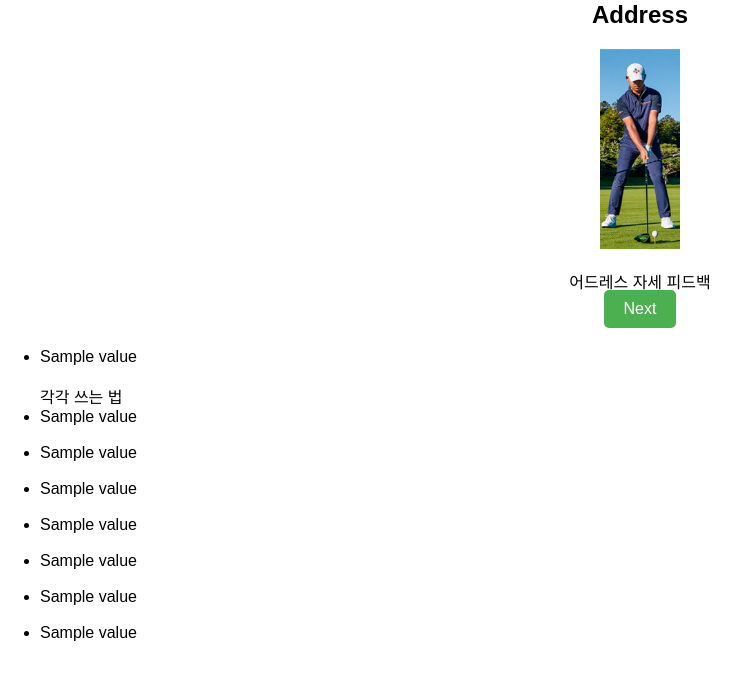
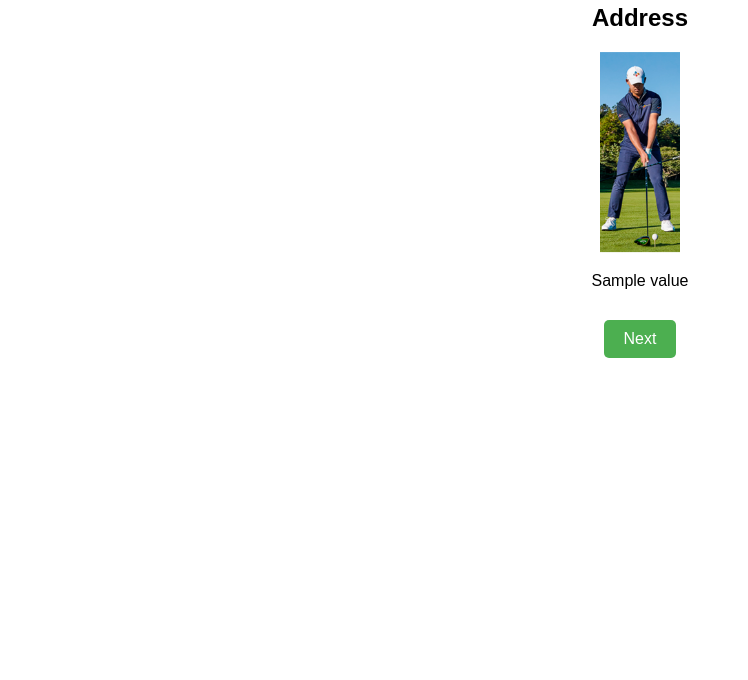
Before and after one commit to masehyun/capstone2, a Flask app: template templates/index3.html in a window 1280 px wide. Shown: the part 38-718 px from the top of the page, without its empty margins (0-748 px from the left). Run offline with Flask 3, Linux system fonts and the light colour scheme; the template is opened without the code that fills it: most values are stand-ins (such as "Sample title", 1, 10 or a date in 2020).

Commit message:
자세별 피드백 추가

```diff
--- a/templates/index3.html
+++ b/templates/index3.html
@@ -50,15 +50,28 @@
         max-height: 200px;
       }
 
+      .comment-container {
+        margin-top: 20px;
+        text-align: left;
+        max-width: 80%;
+        margin-left: auto;
+        margin-right: auto;
+        position: relative;
+        z-index: 1;
+        margin-bottom: 20px;
+      }
+
       .button-container {
-        margin: 20px auto;
+        margin: 30px auto 0;
         text-align: center;
+        position: relative;
+        z-index: 2;
+        top: 20px;
       }
 
       button {
         display: inline-block;
         cursor: pointer;
-        display: inline-block;
         background-color: #4caf50;
         color: #fff;
         padding: 10px 20px;
@@ -82,7 +95,7 @@
           src="{{ url_for('static', filename='assets/img/address.jpg') }}"
           alt="Address Image"
         />
-        <p>어드레스 자세 피드백</p>
+        <p>{{ values[0] }}</p>
       </div>
 
       <div class="posture">
@@ -91,7 +104,8 @@
           src="{{ url_for('static', filename='assets/img/takeaway.jpg') }}"
           alt="Takeaway Image"
         />
-        <p>테이크어웨이 자세 피드백</p>
+        <p>{{ values[1] }}</p>
+        <p>{{ values[2] }}</p>
       </div>
 
       <div class="posture">
@@ -100,7 +114,8 @@
           src="{{ url_for('static', filename='assets/img/backswingtop.jpg') }}"
           alt="Backswing Image"
         />
-        <p>백스윙 탑 자세 피드백</p>
+        <p>{{ values[3] }}</p>
+        <p>{{ values[4] }}</p>
       </div>
 
       <div class="posture">
@@ -109,7 +124,7 @@
           src="{{ url_for('static', filename='assets/img/impact.jpg') }}"
           alt="Impact Image"
         />
-        <p>임팩트 자세 피드백</p>
+        <p>{{ values[5] }}</p>
       </div>
 
       <div class="posture">
@@ -118,34 +133,19 @@
           src="{{ url_for('static', filename='assets/img/finish.jpg') }}"
           alt="Finish Image"
         />
-        <p>피니시 자세 피드백</p>
+        <p>{{ values[6] }}</p>
       </div>
     </section>
+
+    <div class="comment-container">
+      <ul>
+        {% for value in values %} {% endfor %}
+      </ul>
+    </div>
 
     <div class="button-container">
       <button id="nextButton" onclick="showNextPosture()">Next</button>
     </div>
-
-    <ul>
-      {% for value in values %}
-      <li>{{ value }}</li>
-      <br />
-      {% endfor %} 각각 쓰는 법
-      <li>{{ values[0] }}</li>
-      <br />
-      <li>{{ values[1] }}</li>
-      <br />
-      <li>{{ values[2] }}</li>
-      <br />
-      <li>{{ values[3] }}</li>
-      <br />
-      <li>{{ values[4] }}</li>
-      <br />
-      <li>{{ values[5] }}</li>
-      <br />
-      <li>{{ values[6] }}</li>
-      <br />
-    </ul>
 
     <script>
       var currentIndex = 0;
```
Also changed, not shown: 3 other files.
